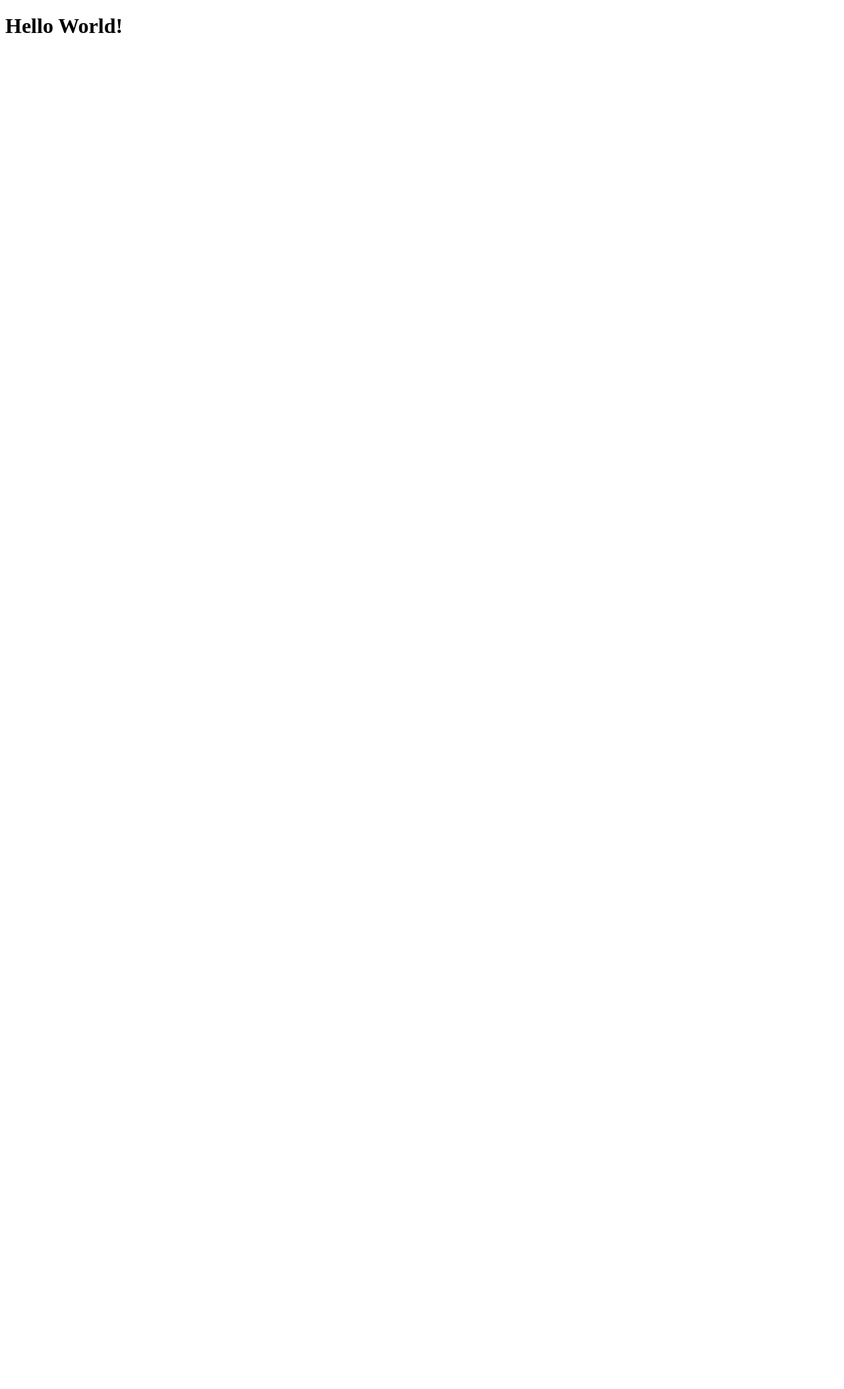
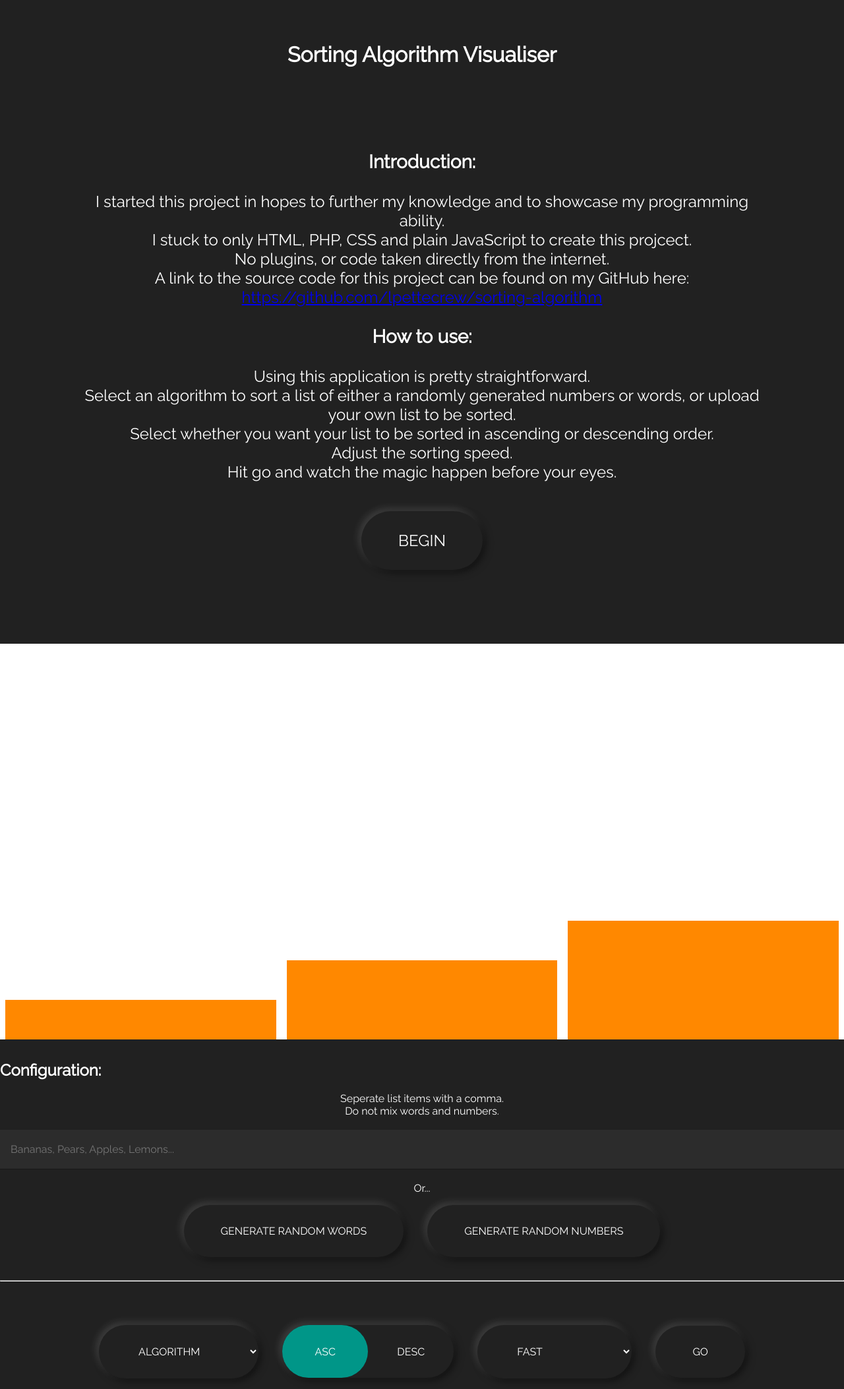
Before and after one commit to lpettecrew/sorting-algorithm, a PHP site: page / in a window 1280 px wide. Before the commit the page is almost empty. Shown: the whole page at 66% size. Before the commit the page ends 50 px from the top, so only its background shows below. Run offline with PHP 8.4, Linux system fonts and the light colour scheme.

Commit message:
Updated index.php and other files

```diff
--- /dev/null
+++ b/css/main.css
@@ -0,0 +1,200 @@
+/*
+=============
+GENERAL
+=============
+*/
+
+* {
+  box-sizing: border-box;
+  margin: 0;
+  padding: 0;
+  font-family: "Raleway", sans-serif;
+}
+
+body {
+  background-color: #212121;
+  color: white;
+}
+
+.header {
+  padding: 64px;
+}
+
+.main-container {
+  max-width: 1400px;
+  margin: 0 auto;
+  text-align: center;
+  position: relative;
+}
+
+.introduction {
+  padding: 64px 128px;
+  font-size: 1.5em;
+  position: relative;
+  display: block;
+  opacity: 1;
+}
+
+/* application styling */
+
+.application {
+  position: relative;
+}
+
+.configure {
+  position: relative;
+}
+
+.configure h2 {
+  text-align: left;
+}
+
+/* visualizer */
+
+.visualizer {
+  width: 100%;
+  height: 600px;
+  background-color: white;
+  margin: 32px auto;
+  position: relative;
+  display: flex;
+  flex-direction: row;
+  align-items: flex-end;
+}
+
+.bar {
+  background-color: #ff8800;
+  margin: 0 8px;
+  position: relative;
+  display: inline-block;
+  height: 50%;
+  flex: 1;
+}
+
+/* Button styling */
+
+.btn {
+  padding: 30px 56px;
+  background-color: #212121;
+  border: 0;
+  color: white;
+  border-radius: 60px;
+  margin: 16px;
+  font-size: 1em;
+  text-transform: uppercase;
+  outline: 0;
+  transition: 250ms ease-in-out;
+  box-shadow: 4px 4px 12px 0 rgba(0, 0, 0, 0.5),
+    -4px -4px 12px 0 rgba(255, 255, 255, 0.15);
+}
+
+.btn:hover {
+  cursor: pointer;
+  background: linear-gradient(
+    -45deg,
+    rgba(0, 0, 0, 0.1),
+    rgba(255, 255, 255, 0.05)
+  );
+}
+
+.btn:active {
+  background: linear-gradient(
+    -45deg,
+    rgba(0, 0, 0, 0.5),
+    rgba(63, 63, 63, 0.05)
+  );
+}
+
+/* Toggle button */
+
+.toggle-button {
+  position: relative;
+  display: inline-block;
+  height: 80px;
+  width: 260px;
+  transform: translateY(50px);
+  margin: 16px;
+  border-radius: 50px;
+  box-shadow: 4px 4px 12px 0 rgba(0, 0, 0, 0.5),
+    -4px -4px 12px 0 rgba(255, 255, 255, 0.15);
+}
+
+.highlighted {
+  width: 50%;
+  height: 100%;
+  background-color: #009688;
+  display: block;
+  position: absolute;
+  border-radius: 50px;
+  cursor: pointer;
+  transition: 250ms ease-in-out;
+}
+
+.check-hidden {
+  display: none;
+}
+
+.toggle-options {
+  pointer-events: none;
+}
+
+.toggle-options span:first-child {
+  left: 25%;
+  top: 50%;
+  transform: translate(-50%, -50%);
+  position: absolute;
+}
+
+.toggle-options span:nth-child(2) {
+  right: 25%;
+  top: 50%;
+  transform: translate(50%, -50%);
+  position: absolute;
+}
+
+.check-hidden:checked ~ .highlighted {
+  transform: translateX(100%);
+}
+
+/* Select button */
+
+.select-btn {
+  padding: 30px 56px;
+  background-color: #212121;
+  border: 0;
+  color: white;
+  border-radius: 60px;
+  margin: 16px;
+  font-size: 1em;
+  text-transform: uppercase;
+  outline: 0;
+  transition: 250ms ease-in-out;
+  box-shadow: 4px 4px 12px 0 rgba(0, 0, 0, 0.5),
+    -4px -4px 12px 0 rgba(255, 255, 255, 0.15);
+  cursor: pointer;
+}
+
+.select-btn option {
+  background-color: #212121;
+}
+
+.select-btn option:checked {
+  background-color: #181818;
+}
+
+.input-list-items {
+  background-color: #2c2c2c;
+  border: 0;
+  border-bottom: 1px solid #181818;
+  width: 100%;
+  height: 60px;
+  outline: 0;
+  color: white;
+  font-size: 1em;
+  padding: 16px;
+  transition: 250ms ease-in-out;
+}
+
+.input-list-items:focus {
+  border-bottom: 1px solid #009688;
+}
--- a/index.php
+++ b/index.php
@@ -5,10 +5,94 @@
     <meta charset="UTF-8">
     <meta name="viewport" content="width=device-width, initial-scale=1.0">
     <title>Sorting Algorithm</title>
+
+    <link href="https://fonts.googleapis.com/css2?family=Raleway&display=swap" rel="stylesheet">
+    <link href="css/main.css" type="text/css" rel="stylesheet">
 </head>
 
 <body>
-    <h1>Hello World!</h1>
+    <div class="main-container">
+        <header class="header">
+            <h1>Sorting Algorithm Visualiser</h1>
+        </header>
+        <div class="introduction">
+            <h3>Introduction:</h3>
+            <br>
+            <p>I started this project in hopes to further my knowledge and to showcase my programming ability.</p>
+            <p>I stuck to only HTML, PHP, CSS and plain JavaScript to create this projcect.</p>
+            <p>No plugins, or code taken directly from the internet.</p>
+            <p>A link to the source code for this project can be found on my GitHub here: <a href="https://github.com/lpettecrew/sorting-algorithm">https://github.com/lpettecrew/sorting-algorithm</a></p>
+            <br>
+            <h3>How to use:</h3>
+            <br>
+            <p>Using this application is pretty straightforward.</p>
+            <p>Select an algorithm to sort a list of either a randomly generated numbers or words, or upload your own list to be sorted.</p>
+            <p>Select whether you want your list to be sorted in ascending or descending order.</p>
+            <p>Adjust the sorting speed.</p>
+            <p>Hit go and watch the magic happen before your eyes.</p>
+
+            <br>
+
+            <button class="btn begin-btn" onclick="fadeOutIntro()">Begin</button>
+        </div>
+
+        <main class="application">
+
+            <div class="visualizer">
+                <!-- Bars are to be dynamically rendered through javascript. -->
+                <div class="bar" style="height: 10%;"></div>
+                <div class="bar" style="height: 20%;"></div>
+                <div class="bar" style="height: 30%;"></div>
+            </div>
+
+            <div class="configure">
+                <h2>Configuration:</h2>
+                <br>
+                <div class="list-input">
+                    <p>Seperate list items with a comma.</p>
+                    <p>Do not mix words and numbers.</p>
+                    <br>
+                    <input type="text" class="input-list-items" placeholder="Bananas, Pears, Apples, Lemons...">
+                    <br>
+                    <br>
+                    <p>Or...</p>
+                    <button class="btn" id="random-list-btn-words">Generate random words</button>
+                    <button class="btn" id="random-list-btn-numbers">Generate random numbers</button>
+                </div>
+                <br>
+                <hr>
+                <div class="buttons">
+                    <select class="select-btn">
+                        <option>Algorithm</option>
+                        <option>Bubble sort</option>
+                        <option>Merge sort</option>
+                        <option>Quick sort</option>
+                    </select>
+
+                    <div class="toggle-button">
+                        <input type="checkbox" id="toggle" class="check-hidden">
+                        <label for="toggle" class="highlighted"></label>
+                        <div class="toggle-options">
+                            <span>ASC</span>
+                            <span>DESC</span>
+                        </div>
+                    </div>
+
+                    <select class="select-btn">
+                        <option>Ultra slow</option>
+                        <option>Slow</option>
+                        <option>Medium</option>
+                        <option selected>Fast</option>
+                        <option>Ultra fast</option>
+                    </select>
+
+                    <button class="btn">Go</button>
+                </div>
+            </div>
+        </main>
+    </div>
+
+    <script src="js/main.js"></script>
 </body>
 
 </html>
--- /dev/null
+++ b/js/main.js
@@ -0,0 +1,18 @@
+const intro = document.querySelector(".introduction");
+
+function fadeOutIntro() {
+  intro.style.opacity = 1;
+
+  var fadeEffect = setInterval(function () {
+    if (!intro.style.opacity) {
+      intro.style.opacity = 1;
+    }
+    if (intro.style.opacity > 0) {
+      intro.style.opacity -= 0.1;
+    } else {
+      // Finished fading
+      clearInterval(fadeEffect);
+      intro.style.display = "none";
+    }
+  }, 200);
+}
```
